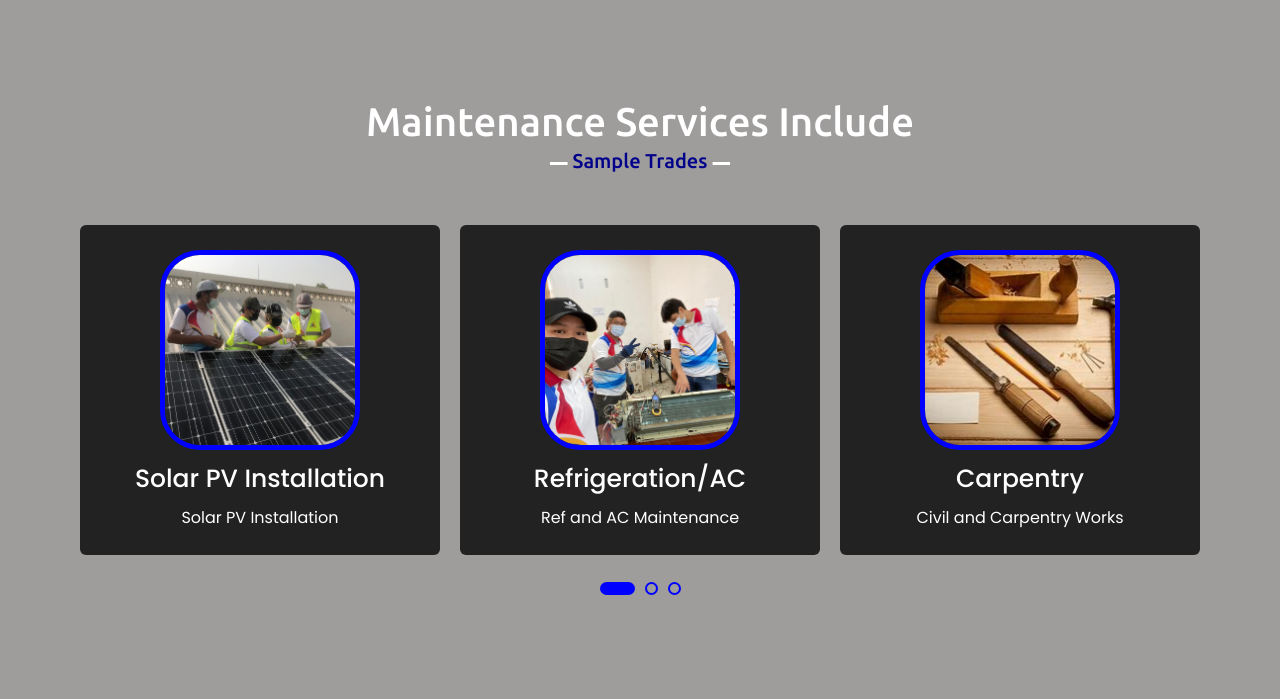
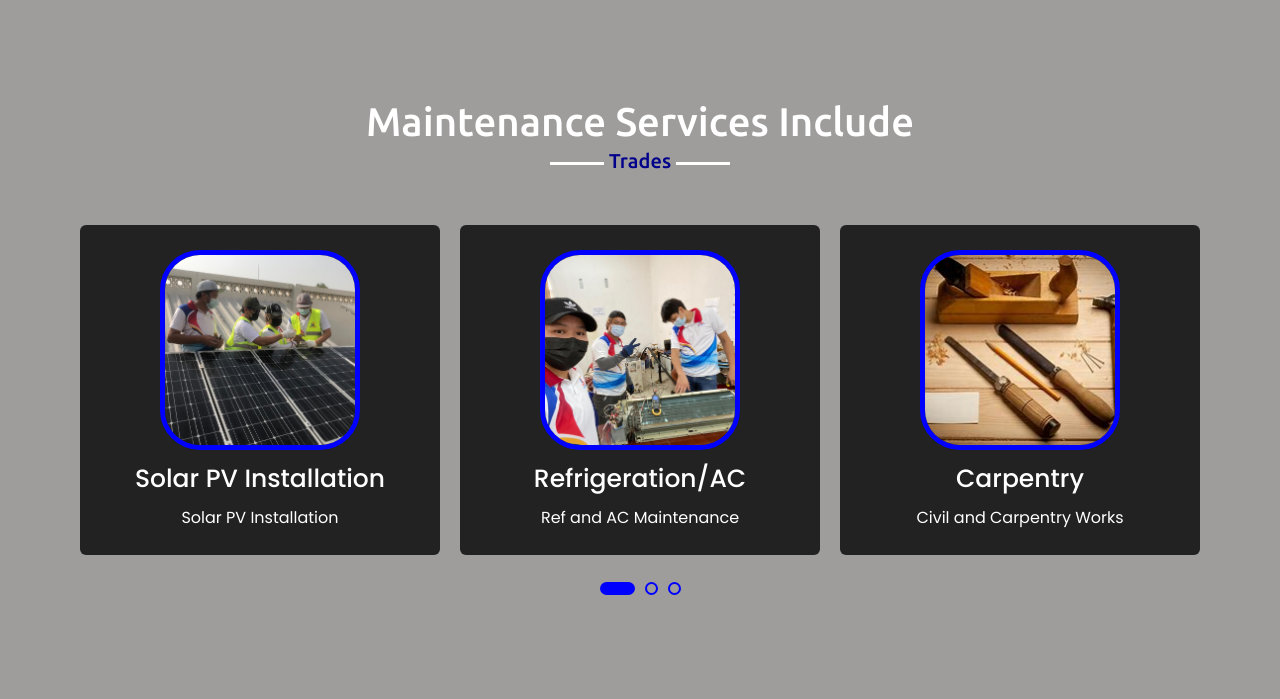
Before and after one commit to monching0013/portfolio, a PHP site: page / in a window 1280 px wide. Shown: the part 2744-3443 px from the top of the page. Run offline with PHP 8.4, Linux system fonts and the light colour scheme.

Commit message:
Update style.css

```diff
--- a/stylesheets/style.css
+++ b/stylesheets/style.css
@@ -373,7 +373,7 @@ section .title::after{
 }
 /* trades section styling */
 .trades .title::after{
-    content: "Sample Trades";
+    content: "Trades";
 }
 .trades .carousel .card{
     background: #222;
```
